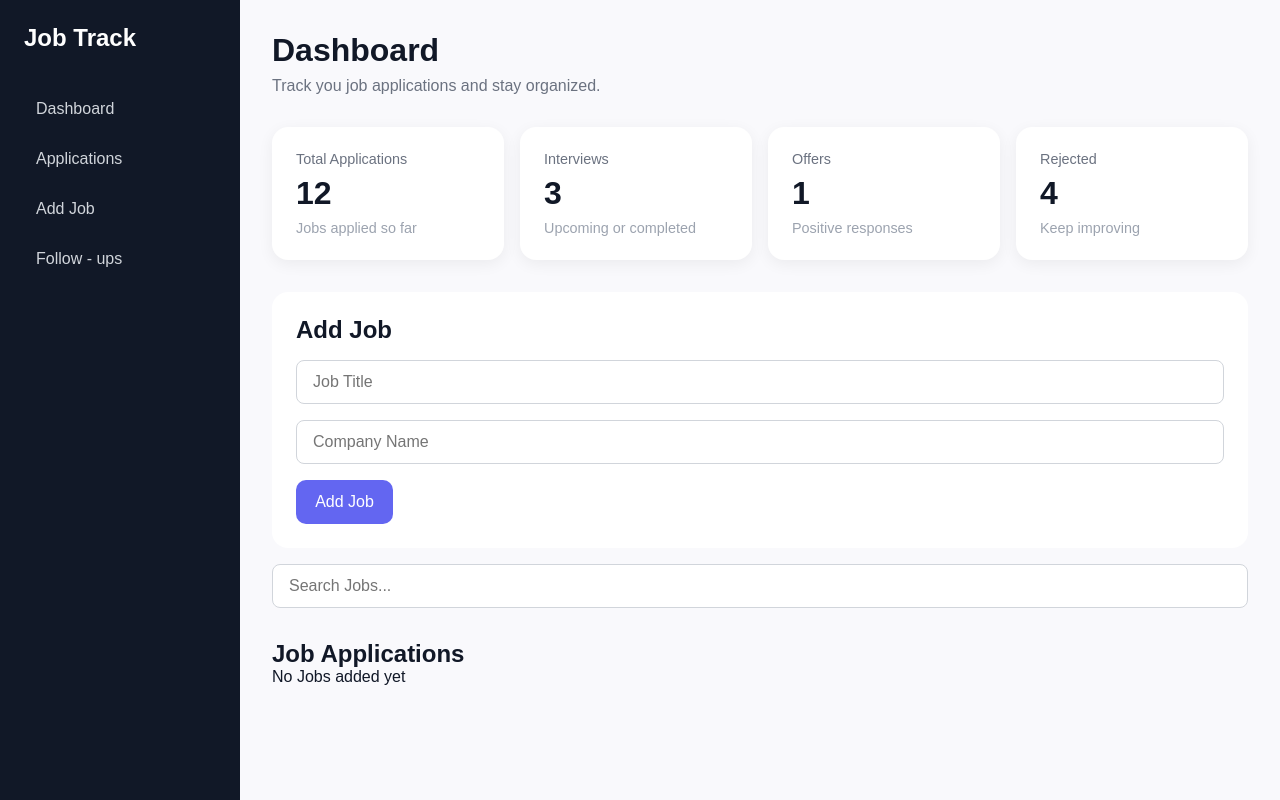
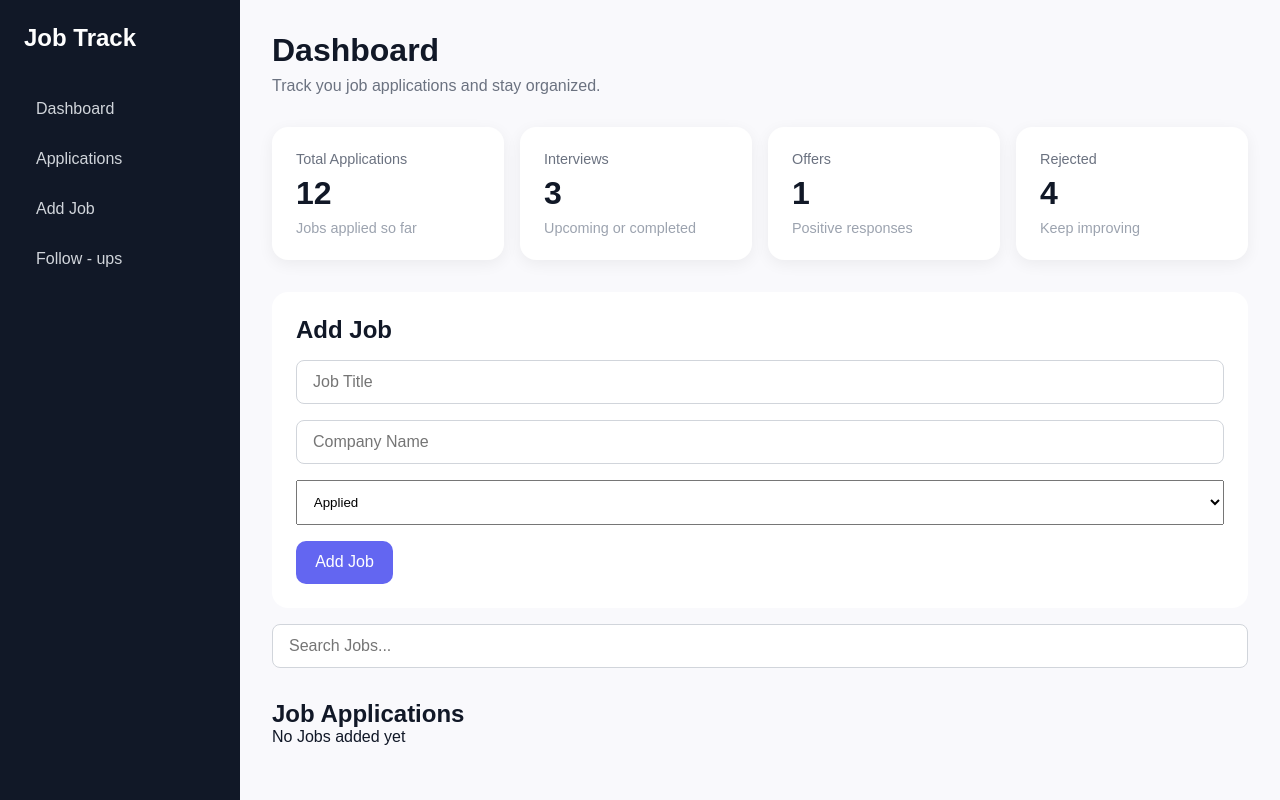
Before and after one commit to Ujjwal-Darnal/Job-Tracker-App, a React (Vite) app: page / in a window 1280 px wide. Built offline with nearby package versions, Linux system fonts and the light colour scheme.

Commit message:
Add job status tracking

```diff
--- a/src/App.css
+++ b/src/App.css
@@ -157,6 +157,12 @@ body {
   background-color: #4f46e5;
 }
 
+.job-form select{
+  width: 100%;
+  padding: 0.8rem;
+  margin-bottom: 1rem;
+}
+
 /* ==========================Joblist=============== */
 .job-list{
   margin-top: 2rem;
--- a/src/components/JobForm.jsx
+++ b/src/components/JobForm.jsx
@@ -5,15 +5,19 @@ function JobForm({addJob}){
 
     const[company,setCompany] = useState("");
 
+    const [status,setStatus] = useState("Applied");
+
     const handleSubmit = (e) =>{
         e.preventDefault();
 
         addJob({
             jobTitle,
             company,
+            status,
         });
         setJobTitle("");
         setCompany("");
+        setStatus("Applied");
     }
 
 
@@ -34,6 +38,16 @@ function JobForm({addJob}){
              value={company}
              onChange={(e)=> setCompany(e.target.value)}/>
 
+
+             <select
+             value={status}
+             onChange={(e)=>setStatus(e.target.value)}>
+                <option>Applied</option>
+                <option>Interview</option>
+                <option>Offer</option>
+                <option>Rejected</option>
+             </select>
+
              <button type="submit">Add Job</button>
         </form>
     )
--- a/src/components/JobList.jsx
+++ b/src/components/JobList.jsx
@@ -11,6 +11,7 @@ function JobList({jobs,deleteJob}){
         <div  key = {index}className="job-card">
             <h3>{job.jobTitle}</h3>
             <p>{job.company}</p>
+            <p>Status:{job.status}</p>
 
             <button className="delete-button" onClick={()=>deleteJob(index)}>Delete</button>
 
```
